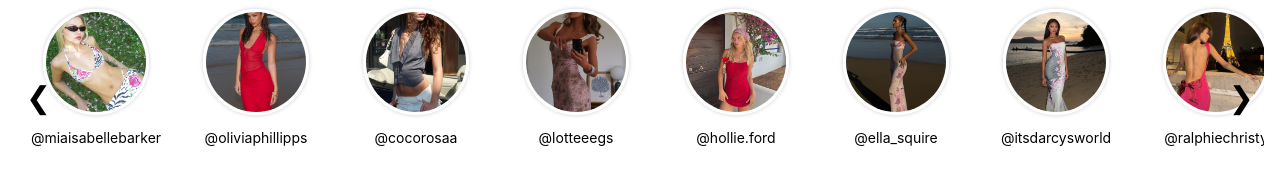
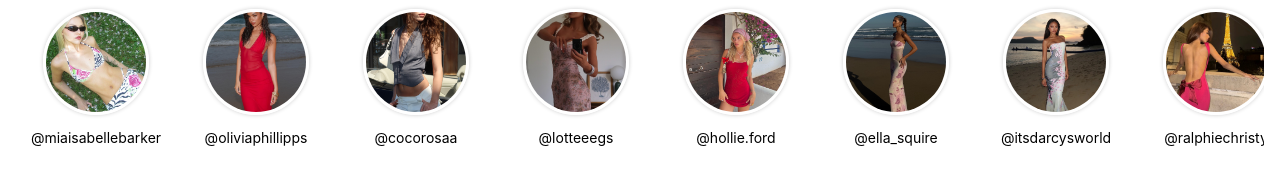
Before and after one commit to y7-aniis/UID-, a plain HTML site: page index.html in a window 1280 px wide. Shown: the part 949-1124 px from the top of the page. Drawn offline with Linux system fonts and the light colour scheme.

Commit message:
homepage

```diff
--- a/index.html
+++ b/index.html
@@ -109,7 +109,7 @@
     <section class="featured">
       <h2>FEATURED ON...</h2>
       <div class="featured-carousel">
-        <button class="arrow left">&#10094;</button>
+
         <div class="featured-container">
           <div class="featured-item">
             <img src="assets/miaisabellebarker.jpg" alt="@miaisabellebarker" />
@@ -153,7 +153,7 @@
           </div>
 
         </div>
-        <button class="arrow right">&#10095;</button>
+
       </div>
     </section>
   </main>
```
